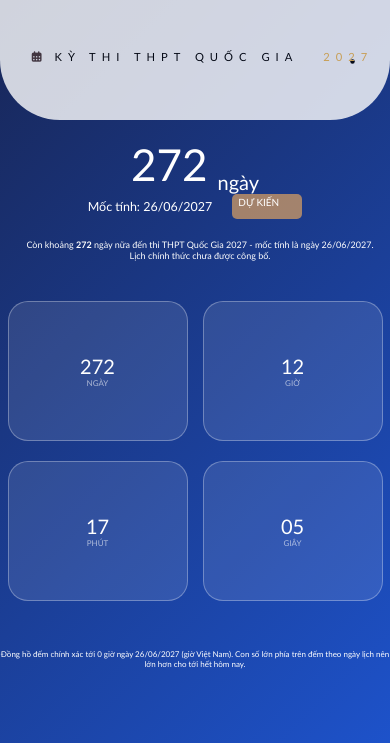
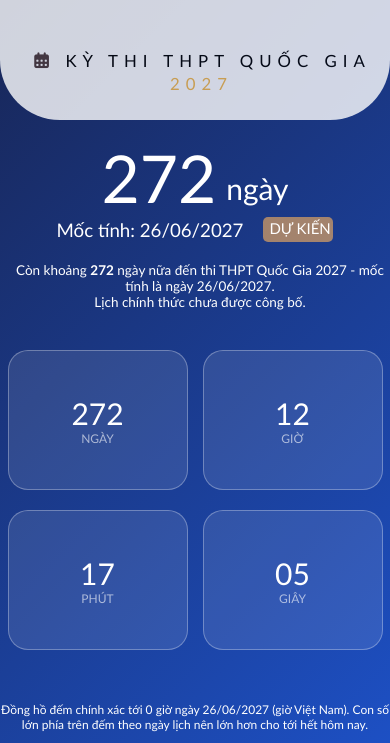
Before and after one commit to honkaiimpact3vietnam-hub/dhungit.github.io, a plain HTML site: page index.html in a window 390 px wide. Shown: the top 743 px of the page. Drawn offline with Linux system fonts and the light colour scheme.

Commit message:
Add files via upload

```diff
--- a/main.css
+++ b/main.css
@@ -212,10 +212,10 @@ body{
 
 @media (max-width: 768px) {
     body {
-        height: 130vh;
+        height: 140vh;
     }
     html {
-        font-size:0.5rem;
+        font-size:0.75rem;
     }
     .MAIN__ESTIMATE__DATE__ESTIMATE__TEXT{
         margin-left: 6px;
@@ -223,6 +223,7 @@ body{
         font-size: 0.8em;
     }
     .CIRCLE{
+        display: none;
         margin-left: 318px;
         margin-top: -4px;
         transform: scale(0.9);
@@ -231,4 +232,13 @@ body{
         font-size: 5.5em;
         margin-top: 18px;
     }
+    .HEADER__TEXT--color{
+        margin-left: -2px !important;
+    }
+    .HEADER__BODY{
+        flex-direction: column;
+        justify-content: center ;
+        align-items: center;
+    }
+
 }
```
